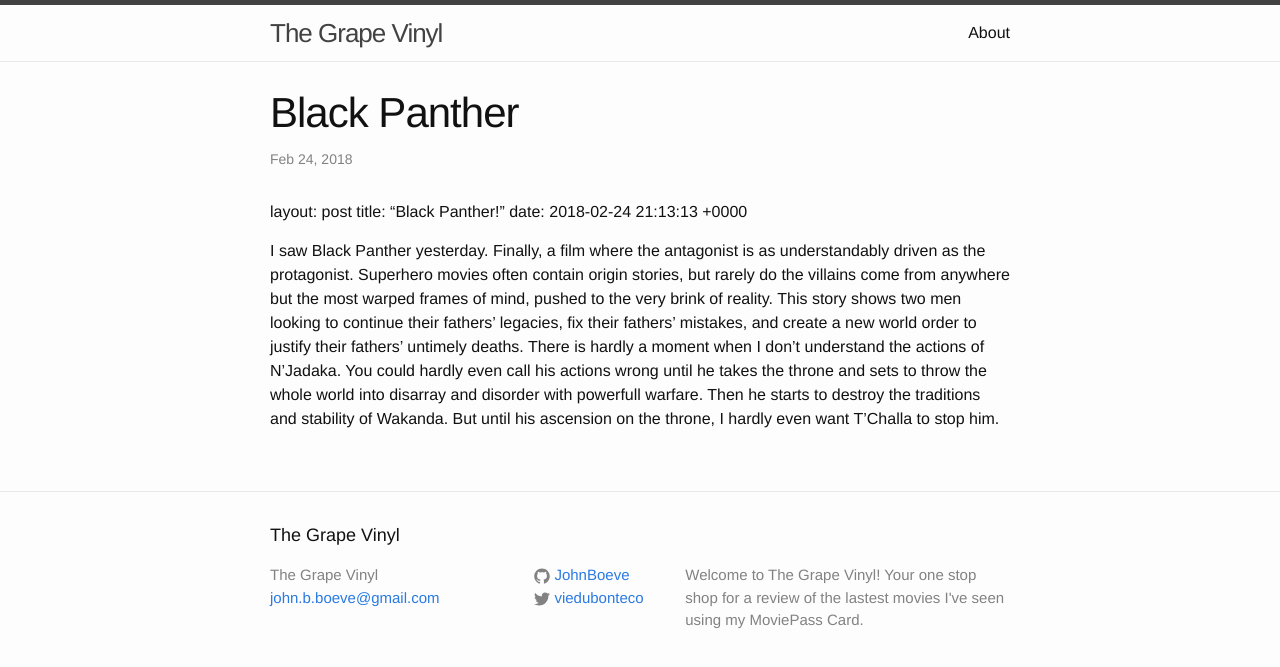
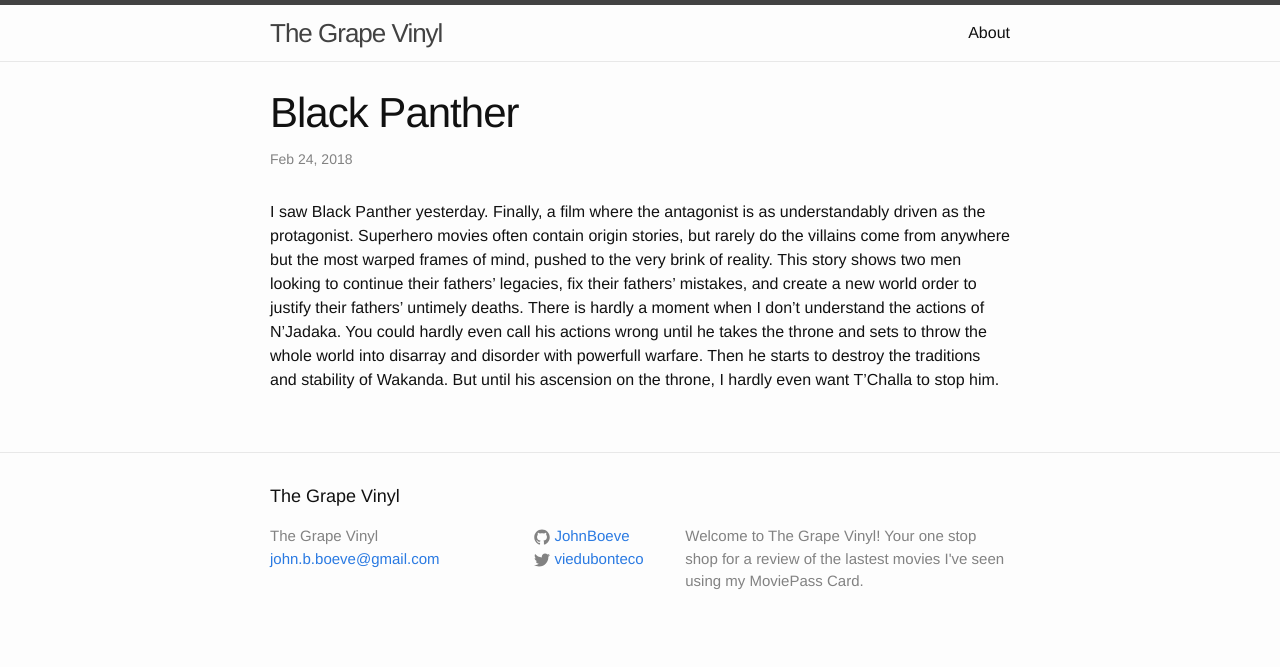
Before and after one commit to JohnBoeve/JohnBoeve.github.io, a Jekyll site: the page built from _posts/2018-02-24-black-panther.markdown, in a window 1280 px wide. Shown: the top 667 px of the page. Built offline with Jekyll 4.4.1, drawn with Linux system fonts in a browser that asks for light colours; our own code applies the rules of GitHub Pages for plain Markdown files.

Commit message:
Update 2018-02-24-black-panther.markdown

```diff
--- a/_posts/2018-02-24-black-panther.markdown
+++ b/_posts/2018-02-24-black-panther.markdown
@@ -1,7 +1,3 @@
-layout: post
-title:  "Black Panther!"
-date:   2018-02-24 21:13:13 +0000
-
 I saw Black Panther yesterday. Finally, a film where the antagonist is as understandably driven as the protagonist.
 Superhero movies often contain origin stories, but rarely do the villains come from anywhere but the most warped frames of mind,
 pushed to the very brink of reality. This story shows two men looking to continue their fathers' legacies, fix their fathers' mistakes,
```
